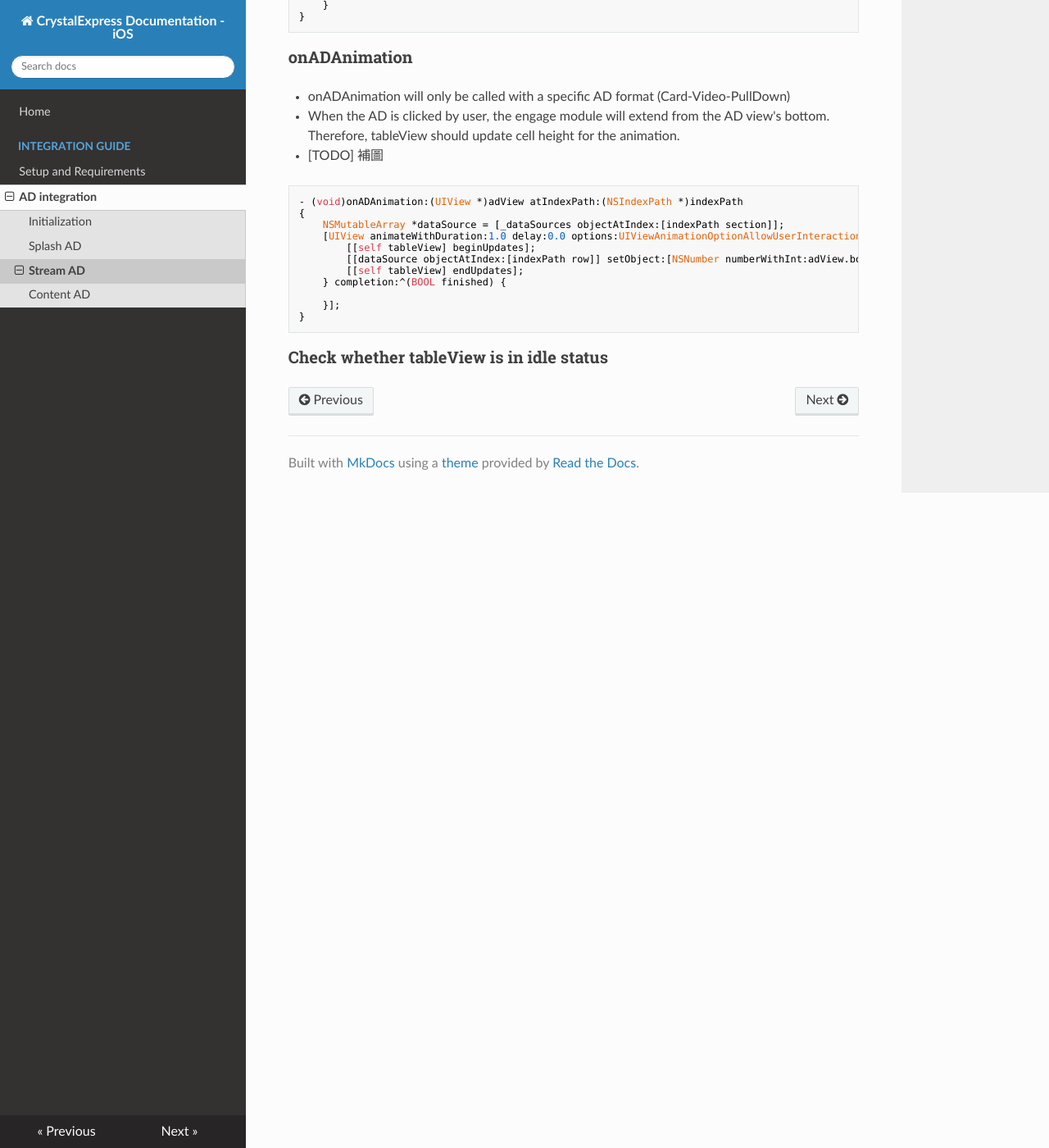
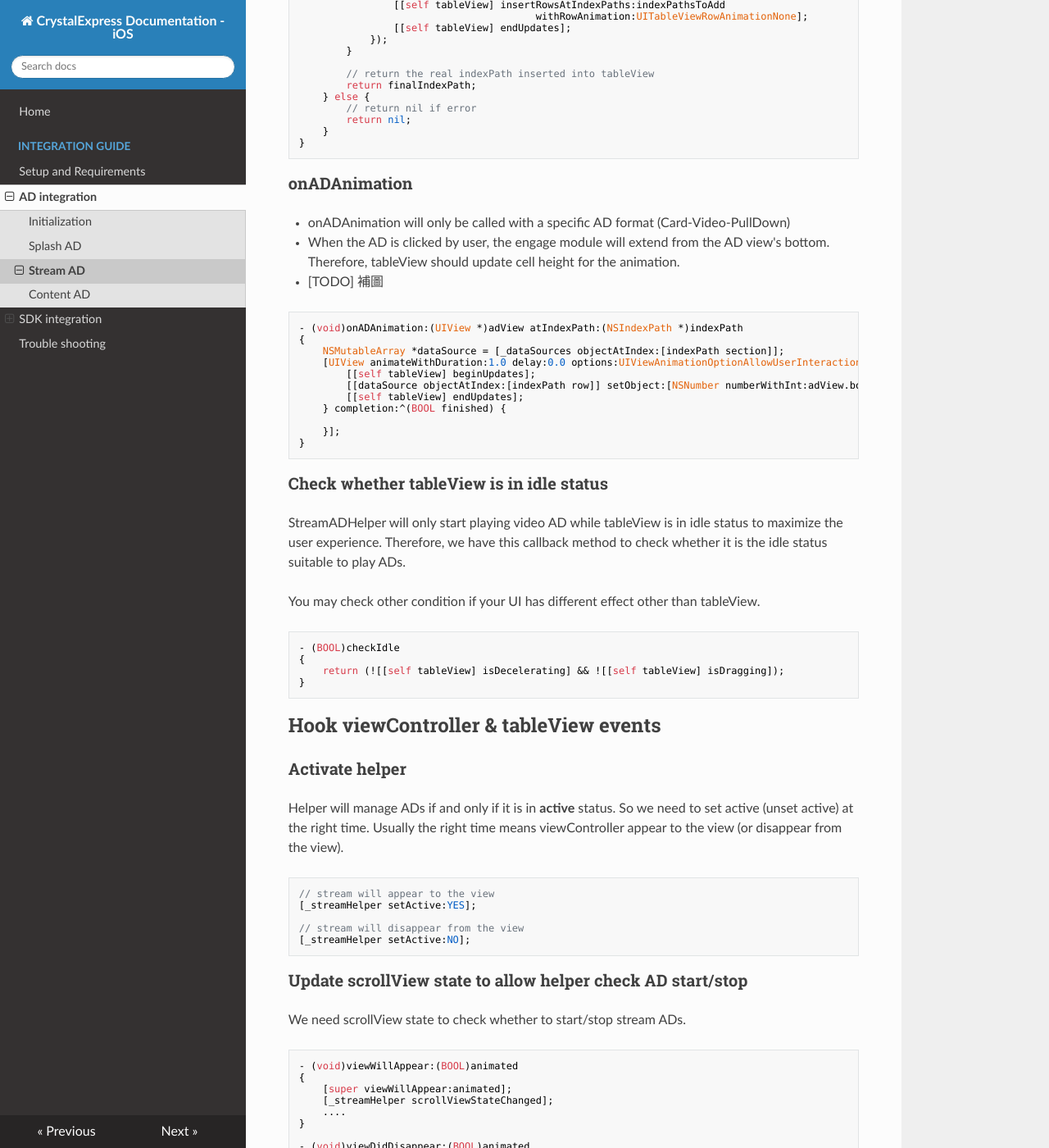
Before and after one commit to intowow/CrystalExpressDocumentation-iOS, an MkDocs documentation site: the page built from docs/docs/stream-ad.md, in a window 1280 px wide and 1400 px high, scrolled down 2250 px. Shown: the whole window at 82% size. Built offline with MkDocs 1.6.1, drawn with Linux system fonts in a browser that asks for light colours; nearby versions of some CDN libraries; old or Windows-style settings are respelled for this version of MkDocs; some of the changed text lies outside the part shown.

Commit message:
update docs

````diff
--- a/docs/docs/stream-ad.md
+++ b/docs/docs/stream-ad.md
@@ -6,6 +6,17 @@ Stream ADs are designed for UITableView class
 - Initial streamADHelper in the pre stage (ex. `viewDidLoad`)
 - `preroll` may prepare 1 stream AD to insert in data source at very begining position. Call this before `[self.tableView reloadData]`
 ```objc
+- (instancetype)init
+{
+    self = [super init];
+    if (self) {
+        .....
+        // replace @"STREAM" with your own placement name
+        _streamHelper = [[StreamADHelper alloc] initWithPlacement:@"STREAM"];
+    }
+    return self;
+}
+
 - (void)viewDidLoad
 {
     .....
@@ -137,3 +148,90 @@ StreamADHelper will return whether indexPath is a stream AD, and return the corr
 }
 ```
 ### Check whether tableView is in idle status
+StreamADHelper will only start playing video AD while tableView is in idle status to maximize the user experience. Therefore, we have this callback method to check whether it is the idle status suitable to play ADs.
+
+You may check other condition if your UI has different effect other than tableView.
+```objc
+- (BOOL)checkIdle
+{
+    return (![[self tableView] isDecelerating] && ![[self tableView] isDragging]);
+}
+```
+
+## Hook viewController & tableView events
+### Activate helper
+Helper will manage ADs if and only if it is in **active** status. So we need to set active (unset active) at the right time.
+Usually the right time means viewController appear to the view (or disappear from the view).
+```objc
+// stream will appear to the view
+[_streamHelper setActive:YES];
+
+// stream will disappear from the view
+[_streamHelper setActive:NO];
+```
+
+### Update scrollView state to allow helper check AD start/stop
+We need scrollView state to check whether to start/stop stream ADs.
+```objc
+- (void)viewWillAppear:(BOOL)animated
+{
+    [super viewWillAppear:animated];
+    [_streamHelper scrollViewStateChanged];
+    ....
+}
+
+- (void)viewDidDisappear:(BOOL)animated
+{
+    [super viewDidDisappear:animated];
+    [_streamHelper scrollViewStateChanged];
+    ....
+}
+
+- (void)scrollViewDidEndDragging:(UIScrollView *)scrollView willDecelerate:(BOOL)decelerate
+{
+    // No need to call if scrollView is still scrolling
+    if (decelerate == NO) {
+        [_streamHelper scrollViewStateChanged];
+    }
+    ....
+}
+
+- (void)scrollViewDidEndDecelerating:(UIScrollView *)scrollView
+{
+    [_streamHelper scrollViewStateChanged];
+    ....
+}
+```
+
+### Update tableView visible position
+In order to compute the right position to request/insert stream ADs, we need to hook `scrollViewDidScroll:` to update current visible positions.
+```objc
+- (void)scrollViewDidScroll:(UIScrollView *)scrollView
+{
+    [_streamHelper scrollViewDidScroll:scrollView tableView:[self tableView]];
+    ....
+}
+```
+
+## Refresh data source
+It is normal to have data source refresh mechanism in stream view (ex. pull to refresh). When data source is refreshed, you also need to reset streamADHelper to clear previous loaded ADs.
+```objc
+- (void)refresh
+{
+    [self.pullToRefreshView startLoading];
+    [_streamHelper cleanADs];
+    [self prepareDataSources];
+    [self.tableView reloadData];
+    [_streamHelper updateVisiblePosition:self.tableView];
+    [self.pullToRefreshView finishLoading];
+}
+
+- (void)pullToRefreshViewDidStartLoading:(SSPullToRefreshView *)view
+{
+    [self refresh];
+}
+```
+***
+More information
+
+- [API reference]()
--- a/mkdocs.yml
+++ b/mkdocs.yml
@@ -12,3 +12,8 @@ pages:
     - 'Splash AD': 'docs/splash-ad.md'
     - 'Stream AD': 'docs/stream-ad.md'
     - 'Content AD': 'docs/content-ad.md'
+  - 'SDK integration':
+    - 'Register background task': 'docs/register-background-task.md'
+    - 'Register background fetch': 'docs/register-background-fetch.md'
+    - 'AD preview': 'docs/ad-preview.md'
+- Trouble shooting: 'docs/trouble-shooting.md'
````
Also changed, not shown: docs/docs/ad-preview.md (added, +20 -0 lines), docs/docs/content-ad.md (+130 -0 lines), docs/docs/register-background-fetch.md (added, +21 -0 lines), docs/docs/register-background-task.md (added, +11 -0 lines), docs/docs/setup.md (+1 -1 lines), docs/docs/splash-ad.md (+11 -3 lines), docs/docs/trouble-shooting.md (added, +22 -0 lines).
